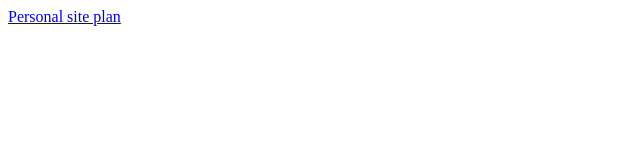
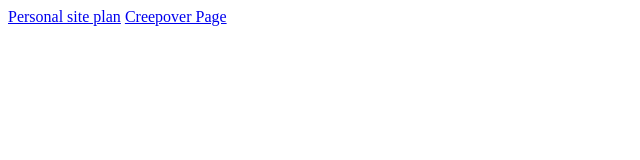
Before and after one commit to jamiso25/Final-Project-WDD, a plain HTML site: page index.html in a window 1280 px wide. Shown: the whole page, without its empty margins (0-640 px from the left). Drawn offline with Linux system fonts and the light colour scheme.

Commit message:
added link

```diff
--- a/index.html
+++ b/index.html
@@ -8,5 +8,6 @@
 </head>
 <body>
     <a href="./creepover/site-plan.html">Personal site plan</a>
+    <a href="./creepover/index.html">Creepover Page</a>
 </body>
 </html>
```
